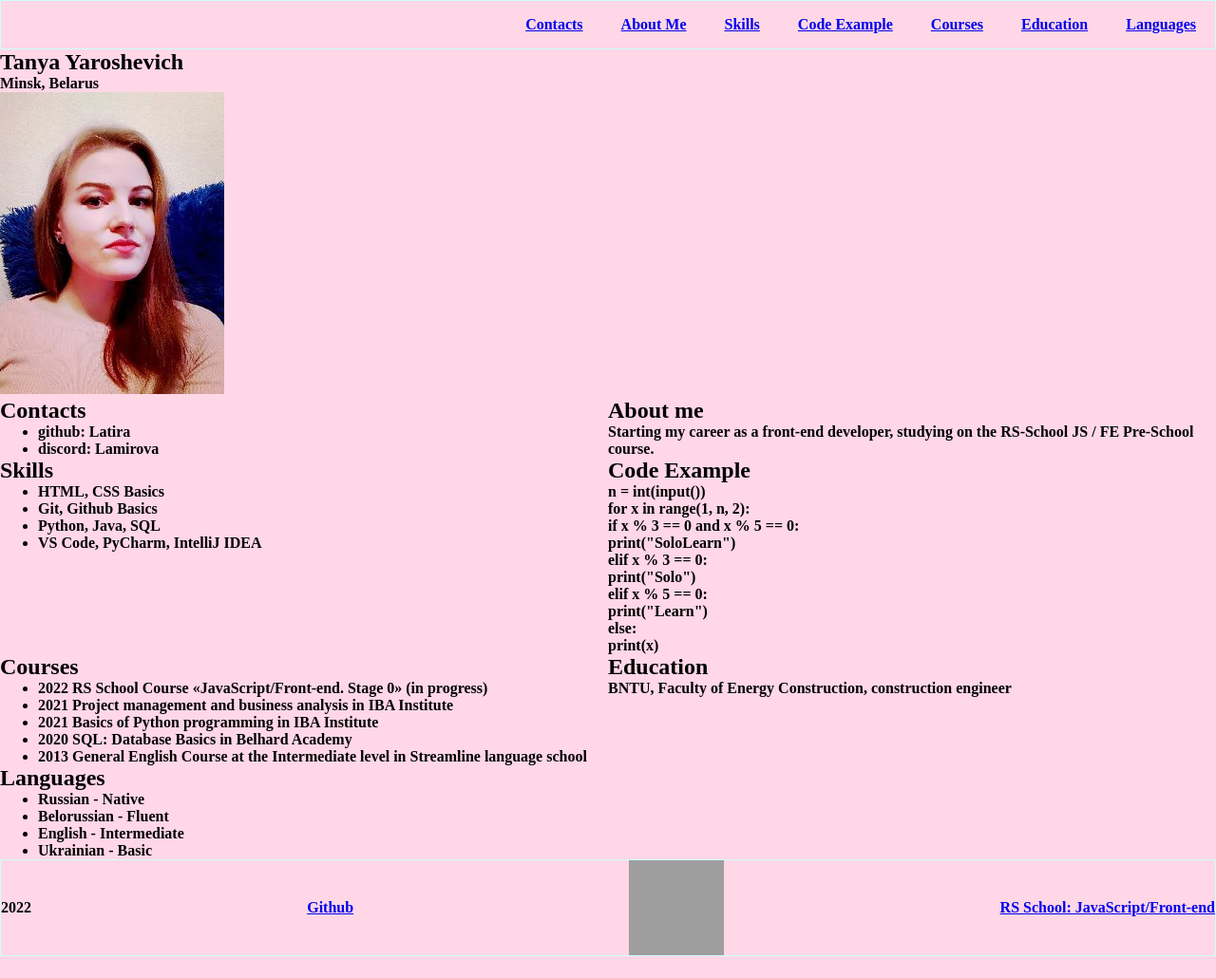
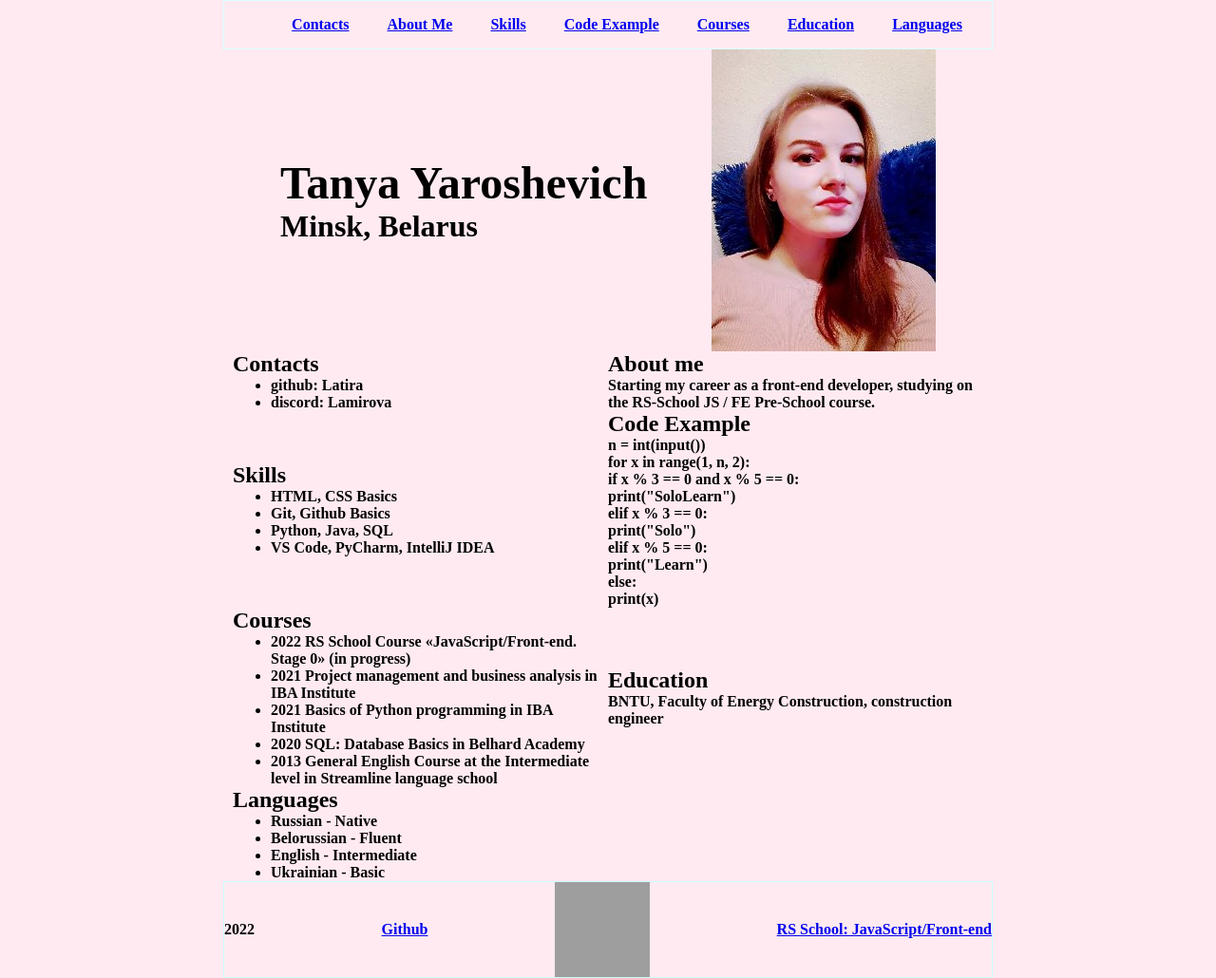
Before and after one commit to Latira/prersschool-cv, a plain HTML site: page index.html in a window 1280 px wide. Shown: the whole page at 95% size. Before the commit the page ends 1007 px from the top, so only its background shows below. Drawn offline with Linux system fonts and the light colour scheme; grey boxes are pictures that could not be loaded.

Commit message:
feat: update files

```diff
--- a/index.html
+++ b/index.html
@@ -29,8 +29,10 @@
     </header>
     <main class="main-container">
         <section class="main-section" id="profile">
-            <h1 class="section-title">Tanya Yaroshevich</h1>
-            <p>Minsk, Belarus</p>
+            <div class="info">
+                <h1 class="section-title">Tanya Yaroshevich</h1>
+                <p>Minsk, Belarus</p>
+            </div>
             <img src="assets/MyPhoto.jpg" alt="my photo">
         </section>
         <section class="section" id="contacts">
--- a/style.css
+++ b/style.css
@@ -1,6 +1,6 @@
 * {
     box-sizing: border-box;
-    background-color: rgb(255, 215, 231);
+    background-color: rgb(255, 234, 242);
     font-weight: 700;
     margin: 0;
 }
@@ -14,20 +14,19 @@
     padding: 0;
 }
 
-.header {
-    border: 1px solid rgb(205, 255, 252);
-}
-
 .header-container {
-    max-width: 1440px;
+    display: flex;
+    justify-content: center;
+    max-width: 810px;
     margin: 0 auto;
+    border: 1px solid rgb(220, 255, 253);
 }
 
 .footer-container {
     display: flex;
     justify-content: space-between;
     align-items: center;
-    max-width: 1440px;
+    max-width: 810px;
     margin: 0 auto;
     border: 1px solid rgb(205, 255, 252);
 }
@@ -51,6 +50,10 @@
 .main-container {
     display: flex;
     flex-wrap: wrap;
+    max-width: 810px;
+    align-items: center;
+    margin: 0 auto;
+    padding: 0 10px;
 }
 
 .section {
@@ -58,8 +61,14 @@
 }
 
 .main-section {
+    display: flex;
     width: 100%;
+    justify-content: space-between;
+    align-items: center;
+    padding: 0 50px;
+    font-size: 200%;
 }
+
 @media (max-width: 768px) {
     .section {
         width: 100%
```
